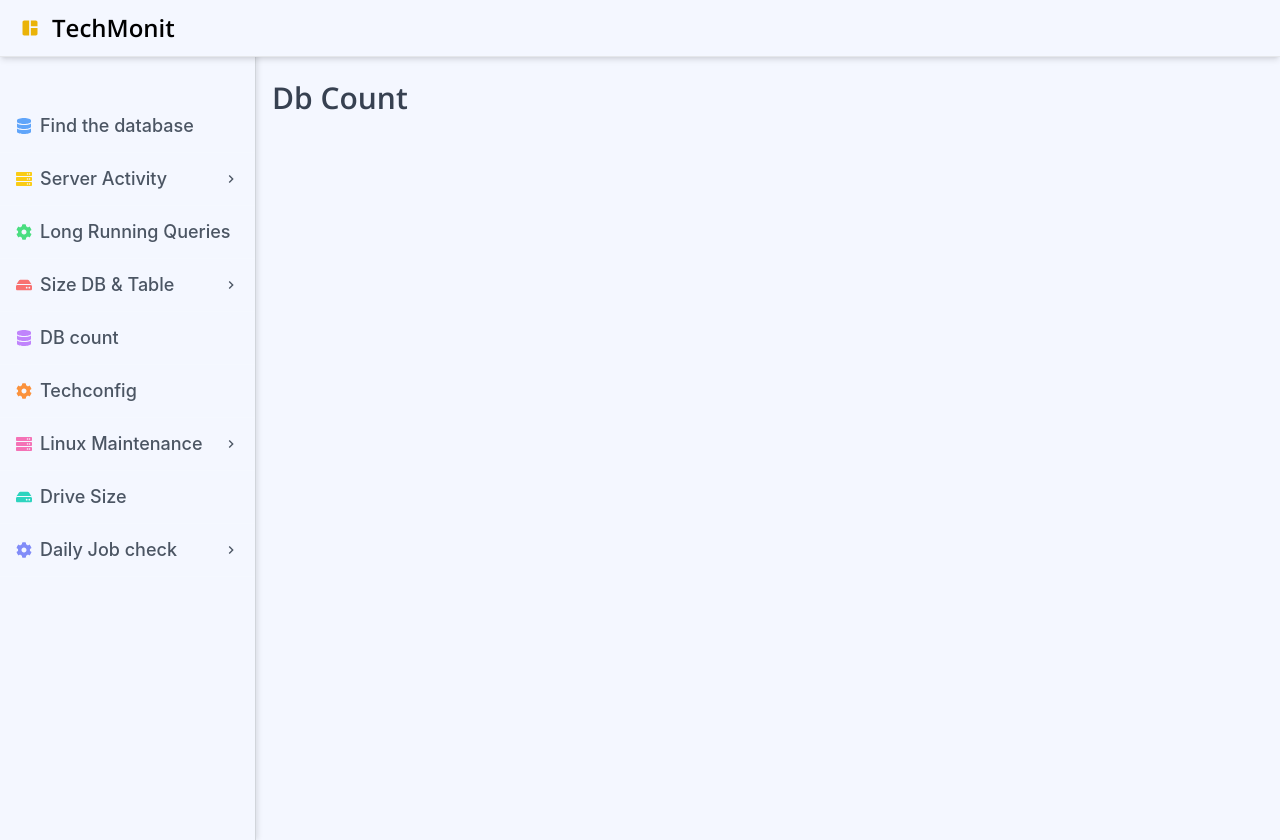
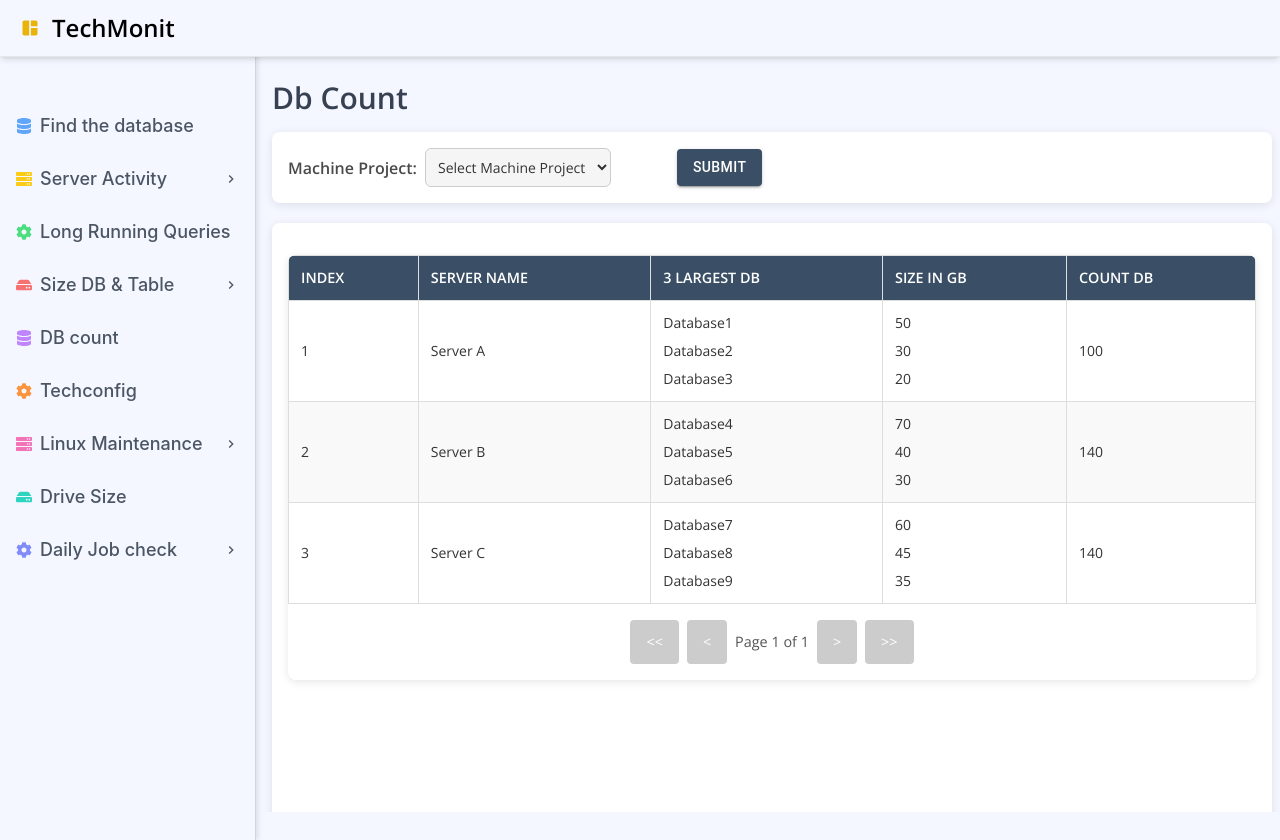
Before and after one commit to SagarDhyani/Techmonit-Ui, a React (Vite) app in the folder techmonit/: page /db_count in a window 1280 px wide. Built offline with nearby package versions, Linux system fonts and the light colour scheme.

Commit message:
feature: add DbCount page with static data

```diff
--- /dev/null
+++ b/techmonit/src/components/DbCount/DbCountQuery.jsx
@@ -0,0 +1,45 @@
+import { Button } from "@mui/material";
+import React from "react";
+import { useState } from "react";
+
+const DbCountQuery = () => {
+  const [selectedOption1, setSelectedOption1] = useState("");
+
+  return (
+    <div className="query-layout">
+      <div className="query-flex-container">
+        <div className="dropdown">
+          <label htmlFor="dropdown1" className="dropdown-label">
+            Machine Project:
+          </label>
+          <select
+            id="dropdown1"
+            value={selectedOption1}
+            onChange={(e) => setSelectedOption1(e.target.value)}
+            className="dropdown-select"
+          >
+            <option value="" disabled hidden>
+              Select Machine Project
+            </option>
+            <option value="category1">ARA_DEV</option>
+            <option value="category2">ARA_QA</option>
+            <option value="category3">ARA_DEV_FOIA</option>
+            <option value="category4">ARA_QA_FOIA</option>
+          </select>
+        </div>
+
+        <div>
+          <Button
+            variant="contained"
+            style={{ background: "#3a4f65" }}
+            className="submit-button"
+          >
+            Submit
+          </Button>
+        </div>
+      </div>
+    </div>
+  );
+};
+
+export default DbCountQuery;
--- /dev/null
+++ b/techmonit/src/components/DbCount/DbCountTable.jsx
@@ -0,0 +1,73 @@
+import React from "react";
+import Rtable from "../ReactTable/Rtable";
+
+const DbCountTable = () => {
+  const columns = [
+    {
+      header: "Index",
+      accessorKey: "index",
+    },
+    {
+      header: "Server Name",
+      accessorKey: "serverName",
+    },
+    {
+      header: "3 Largest Db",
+      accessorKey: "largestDbs",
+      cell: ({ row }) => (
+        <div>
+          {row.original.largestDbs.map((db, index) => (
+            <div key={index}>{db}</div>
+          ))}
+        </div>
+      ),
+    },
+    {
+      header: "Size in GB",
+      accessorKey: "sizes",
+      cell: ({ row }) => (
+        <div>
+          {row.original.sizes.map((size, index) => (
+            <div key={index}>{size}</div>
+          ))}
+        </div>
+      ),
+    },
+    {
+      header: "Count Db",
+      accessorKey: "countDb",
+    },
+  ];
+
+  const data = [
+    {
+      index: 1,
+      serverName: "Server A",
+      largestDbs: ["Database1", "Database2", "Database3"],
+      sizes: [50, 30, 20],
+      countDb: 100,
+    },
+    {
+      index: 2,
+      serverName: "Server B",
+      largestDbs: ["Database4", "Database5", "Database6"],
+      sizes: [70, 40, 30],
+      countDb: 140,
+    },
+    {
+      index: 3,
+      serverName: "Server C",
+      largestDbs: ["Database7", "Database8", "Database9"],
+      sizes: [60, 45, 35],
+      countDb: 140,
+    },
+  ];
+
+  return (
+    <div className="result-layout">
+      <Rtable columns={columns} data={data} />
+    </div>
+  );
+};
+
+export default DbCountTable;
--- /dev/null
+++ b/techmonit/src/containers/DbCountContainer/index.jsx
@@ -0,0 +1,14 @@
+import React from "react";
+import DbCountQuery from "../../components/DbCount/DbCountQuery";
+import DbCountTable from "../../components/DbCount/DbCountTable";
+
+const DbCountContainer = () => {
+  return (
+    <div>
+      <DbCountQuery />
+      <DbCountTable />
+    </div>
+  );
+};
+
+export default DbCountContainer;
--- /dev/null
+++ b/techmonit/src/pages/DbCount.jsx
@@ -0,0 +1,8 @@
+import React from "react";
+import DbCountContainer from "../containers/DbCountContainer";
+
+const DbCount = () => {
+  return <DbCountContainer />;
+};
+
+export default DbCount;
--- a/techmonit/src/routes/AppRoutes.jsx
+++ b/techmonit/src/routes/AppRoutes.jsx
@@ -3,6 +3,7 @@ import { Suspense } from "react";
 import { Route, Routes } from "react-router-dom";
 import FindDatabase from "../pages/FindDatabase";
 import PgActivity from "../pages/PgActivity";
+import DbCount from "../pages/DbCount";
 
 const AppRoutes = () => {
   return (
@@ -10,6 +11,7 @@ const AppRoutes = () => {
       <Routes>
         <Route path="/find_database" element={<FindDatabase />} />
         <Route path="/server_activity/pg_activity" element={<PgActivity />} />
+        <Route path="/db_count" element={<DbCount />} />
       </Routes>
     </Suspense>
   );
```
Also changed, not shown: techmonit/src/pages/FindDatabase.jsx (+5 -7 lines).
